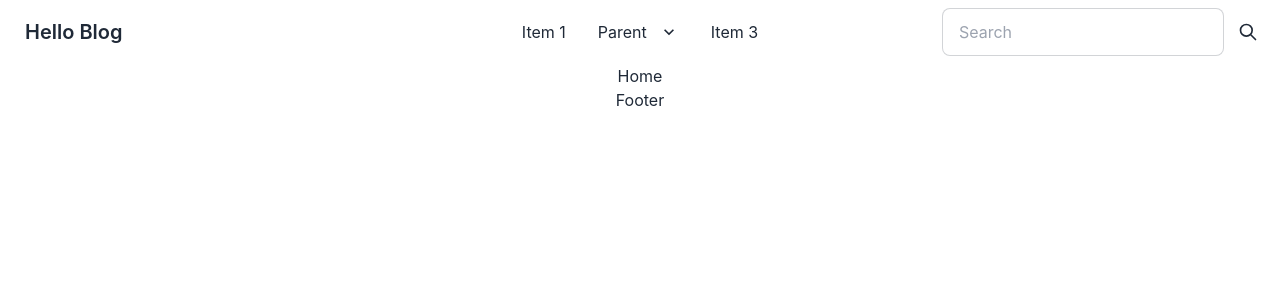
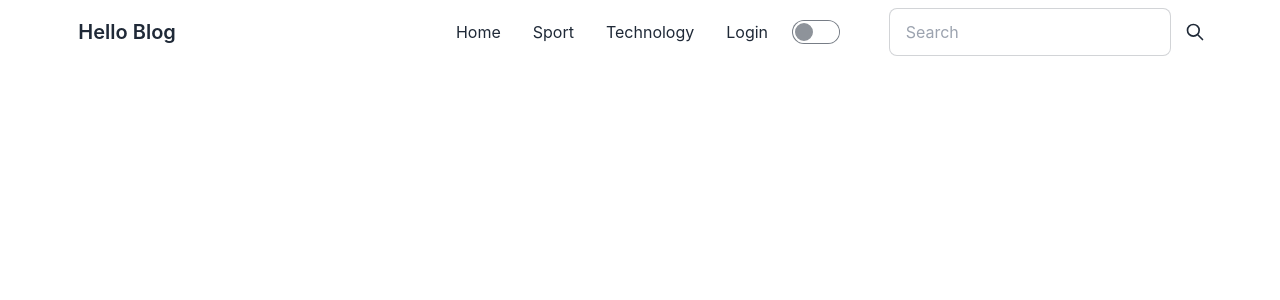
Before and after one commit to souvikhalder92/hello-blog-client, a React (Create React App) app: page / in a window 1280 px wide. Shown: the top 300 px of the page. Built offline with nearby package versions, Linux system fonts and the light colour scheme.

Commit message:
update navbar

```diff
--- a/src/Layout/Main.js
+++ b/src/Layout/Main.js
@@ -7,8 +7,8 @@ const Main = () => {
   return (
     <div>
       <Navbar></Navbar>
-      <Outlet></Outlet>
-      <Footer></Footer>
+      {/* <Outlet></Outlet>
+      <Footer></Footer> */}
     </div>
   );
 };
--- a/src/components/Shared/Navbar/Navbar.js
+++ b/src/components/Shared/Navbar/Navbar.js
@@ -3,7 +3,7 @@ import { Link } from "react-router-dom";
 
 const Navbar = () => {
   return (
-    <div>
+    <div className="w-11/12 m-auto">
       <div className="navbar bg-base-100">
         <div className="navbar-start">
           <div className="dropdown">
@@ -30,9 +30,9 @@ const Navbar = () => {
               <li>
                 <Link>Home</Link>
               </li>
-              <li tabIndex={0}>
+              {/* <li tabIndex={0}>
                 <Link className="justify-between">
-                  Parent
+                  Category
                   <svg
                     className="fill-current"
                     xmlns="http://www.w3.org/2000/svg"
@@ -45,15 +45,21 @@ const Navbar = () => {
                 </Link>
                 <ul className="p-2">
                   <li>
-                    <Link>Submenu 1</Link>
+                    <Link>Technology</Link>
                   </li>
                   <li>
-                    <Link>Submenu 2</Link>
+                    <Link>Sport</Link>
                   </li>
                 </ul>
+              </li> */}
+              <li>
+                <Link>Sport</Link>
               </li>
               <li>
-                <Link>Item 3</Link>
+                <Link>Technology</Link>
+              </li>
+              <li>
+                <Link>Login</Link>
               </li>
             </ul>
           </div>
@@ -62,11 +68,11 @@ const Navbar = () => {
         <div className="navbar-center hidden lg:flex">
           <ul className="menu menu-horizontal px-1">
             <li>
-              <Link>Item 1</Link>
+              <Link>Home</Link>
             </li>
-            <li tabIndex={0}>
+            {/* <li tabIndex={0}>
               <Link>
-                Parent
+                Category
                 <svg
                   className="fill-current"
                   xmlns="http://www.w3.org/2000/svg"
@@ -79,17 +85,28 @@ const Navbar = () => {
               </Link>
               <ul className="p-2">
                 <li>
-                  <Link>Submenu 1</Link>
+                  <Link>Technology</Link>
                 </li>
                 <li>
-                  <Link>Submenu 2</Link>
+                  <Link>Sport</Link>
                 </li>
               </ul>
+            </li> */}
+            <li>
+              <Link>Sport</Link>
             </li>
             <li>
-              <Link>Item 3</Link>
+              <Link>Technology</Link>
+            </li>
+            <li>
+              <Link>Login</Link>
             </li>
           </ul>
+          <div className="form-control">
+            <label className="label cursor-pointer">
+              <input type="checkbox" className="toggle" />
+            </label>
+          </div>
         </div>
         <div className="navbar-end">
           <div className="form-control">
```
